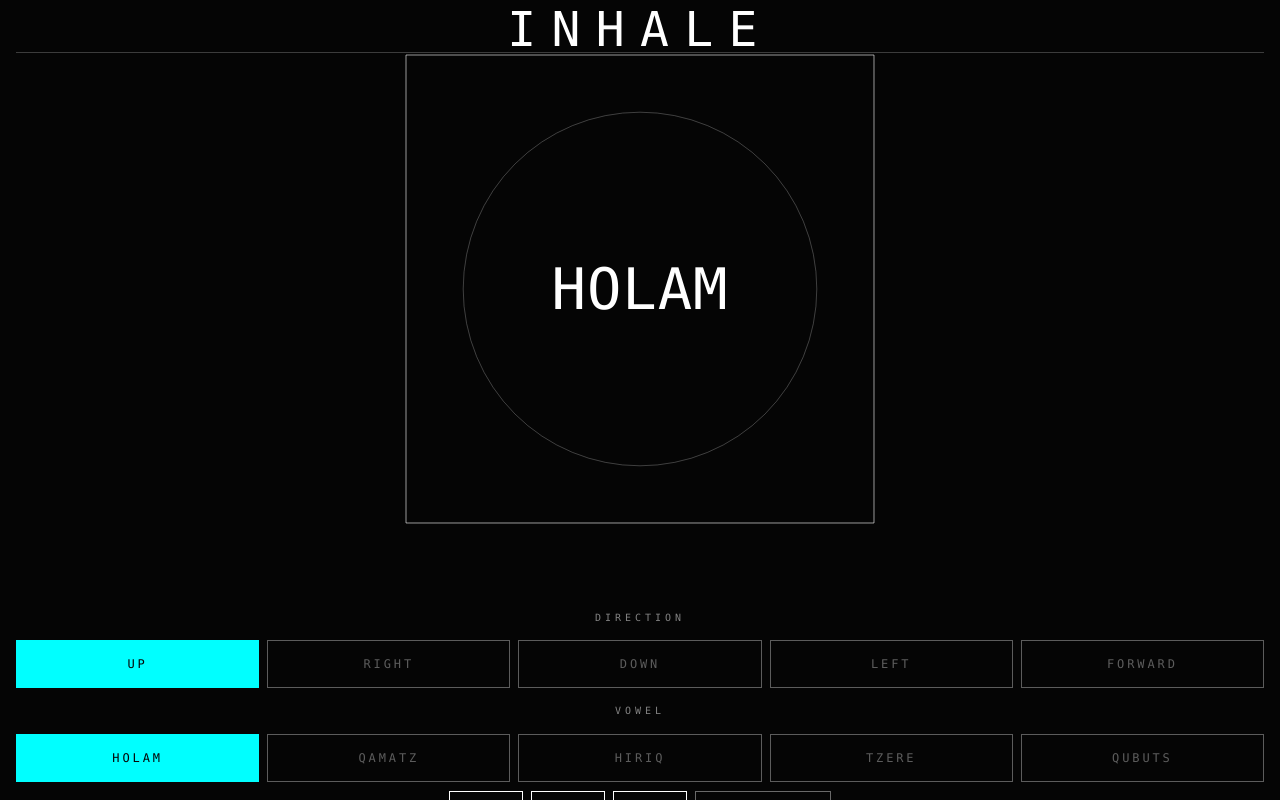
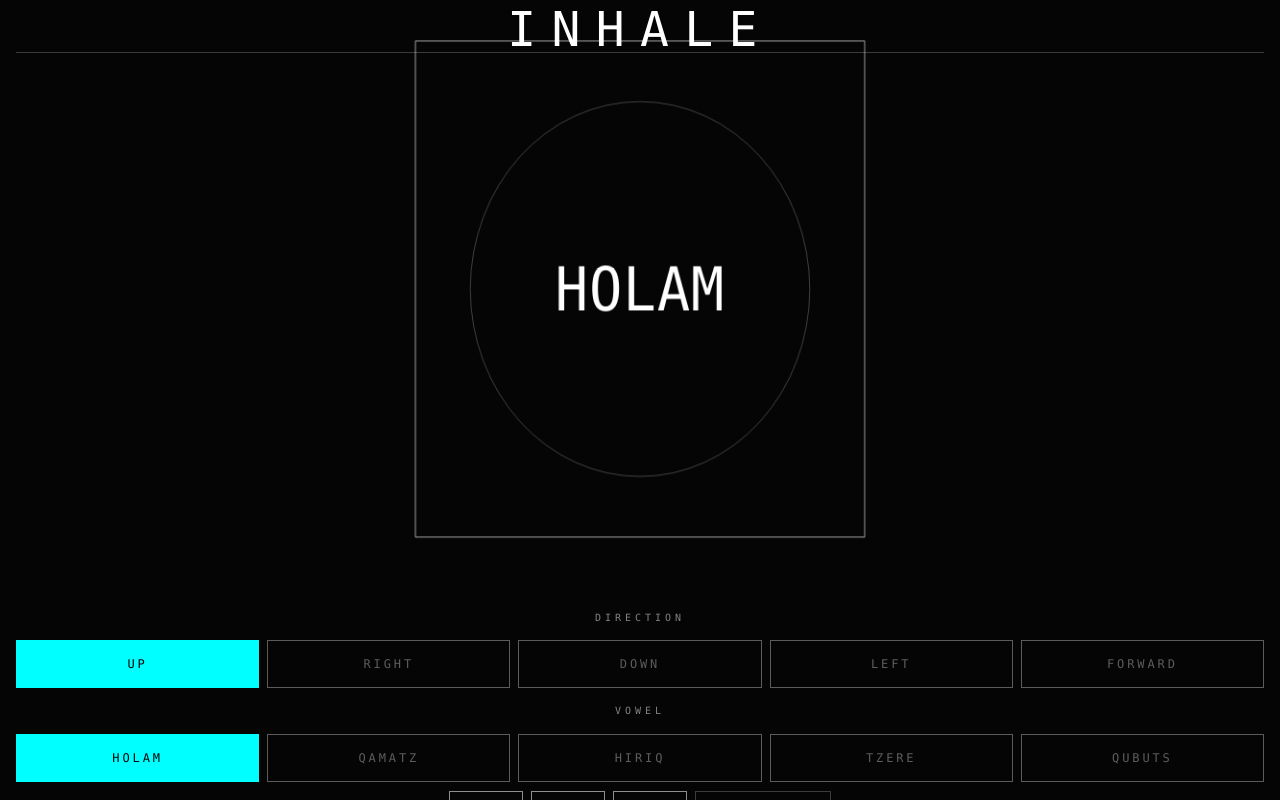
Before and after one commit to bookthief666/Abulafia.Exe, a React (Vite) app: page / in a window 1280 px wide. Built offline with nearby package versions, Linux system fonts and the light colour scheme.

Commit message:
feat: refine ritual core breath dramaturgy

```diff
--- a/src/components/SomaticHud.tsx
+++ b/src/components/SomaticHud.tsx
@@ -1,7 +1,11 @@
-import { useRef } from 'react'
+import { useEffect, useRef, useState } from 'react'
 import type { CSSProperties } from 'react'
 import { useMivta } from '../hooks/useMivta'
-import type { Direction, Vowel } from '../engines/metronomeEngine'
+import type {
+  BreathPhase,
+  Direction,
+  Vowel,
+} from '../engines/metronomeEngine'
 
 const BLACK = '#050505'
 const WHITE = '#FFFFFF'
@@ -80,8 +84,13 @@ const centerZoneStyle: CSSProperties = {
   position: 'relative',
 }
 
-const directionWrapperStyle = (dx: string, dy: string): CSSProperties => ({
-  transform: `translate(${dx}, ${dy})`,
+const directionWrapperStyle = (
+  dx: string,
+  dy: string,
+  sx: number,
+  sy: number,
+): CSSProperties => ({
+  transform: `translate(${dx}, ${dy}) scale(${sx}, ${sy})`,
   transition: 'transform 200ms ease-out',
   willChange: 'transform',
   display: 'flex',
@@ -92,6 +101,19 @@ const directionWrapperStyle = (dx: string, dy: string): CSSProperties => ({
 const forwardScalerStyle = (scale: number): CSSProperties => ({
   transform: `scale(${scale})`,
   transformOrigin: '50% 50%',
+  transition: 'transform 200ms ease-out',
+})
+
+const snapScalerStyle = (active: boolean): CSSProperties => ({
+  transform: `scale(${active ? 1.04 : 1})`,
+  transformOrigin: '50% 50%',
+  transition: 'transform 100ms ease-out',
+})
+
+const breathScalerStyle = (scale: number): CSSProperties => ({
+  transform: `scale(${scale})`,
+  transformOrigin: '50% 50%',
+  willChange: 'transform',
 })
 
 const coreStyle: CSSProperties = {
@@ -152,6 +174,7 @@ const controlsRowStyle: CSSProperties = {
   gap: '8px',
   flexWrap: 'wrap',
   justifyContent: 'center',
+  opacity: 0.55,
 }
 
 const devButtonStyle: CSSProperties = {
@@ -182,7 +205,7 @@ const telemetryStyle: CSSProperties = {
   fontSize: '10px',
   letterSpacing: '0.3em',
   textTransform: 'uppercase',
-  opacity: 0.75,
+  opacity: 0.45,
 }
 
 const telemetryCellStyle: CSSProperties = {
@@ -217,6 +240,20 @@ function directionTranslate(d: Direction): { dx: string; dy: string } {
   }
 }
 
+function directionStretch(d: Direction): { sx: number; sy: number } {
+  switch (d) {
+    case 'up':
+    case 'down':
+      return { sx: 0.96, sy: 1.06 }
+    case 'left':
+    case 'right':
+      return { sx: 1.06, sy: 0.96 }
+    case 'forward':
+    default:
+      return { sx: 1, sy: 1 }
+  }
+}
+
 export function SomaticHud() {
   const { running, runtime, activeStep, progress, start, pause, reset, tick } =
     useMivta()
@@ -236,11 +273,37 @@ export function SomaticHud() {
   const vowel = activeStep.vowel
 
   const { dx, dy } = directionTranslate(direction)
+  const { sx, sy } = directionStretch(direction)
   const forwardScale = direction === 'forward' ? 1.25 : 1
 
+  // Phase-flip punctuation (~100ms). Purely a local UI concern.
+  const prevPhaseRef = useRef<BreathPhase>(phase)
+  const snapTimeoutRef = useRef<ReturnType<typeof setTimeout> | null>(null)
+  const [snap, setSnap] = useState(false)
+
+  useEffect(() => {
+    if (phase !== prevPhaseRef.current) {
+      prevPhaseRef.current = phase
+      if (snapTimeoutRef.current != null) {
+        clearTimeout(snapTimeoutRef.current)
+      }
+      setSnap(true)
+      snapTimeoutRef.current = setTimeout(() => {
+        setSnap(false)
+        snapTimeoutRef.current = null
+      }, 100)
+    }
+    return () => {
+      if (snapTimeoutRef.current != null) {
+        clearTimeout(snapTimeoutRef.current)
+        snapTimeoutRef.current = null
+      }
+    }
+  }, [phase])
+
   // Breath-responsive frame geometry (SVG viewBox 0 0 100 100).
-  // Inhale: frame contracts toward the center; stroke thickens (gathering force).
-  // Exhale: frame releases outward; stroke relaxes (releasing force).
+  // Inhale: frame contracts toward the center; stroke gathers force.
+  // Exhale: frame releases outward; stroke intensifies (restrained) as it blooms.
   let frameInset: number
   let frameStroke: number
   if (phase === 'inhale') {
@@ -248,7 +311,7 @@ export function SomaticHud() {
     frameStroke = 0.6 + 1.8 * p
   } else {
     frameInset = 20 - 15 * p
-    frameStroke = 2.4 - 1.6 * p
+    frameStroke = 1.2 + 0.9 * p
   }
   const frameSize = 100 - 2 * frameInset
 
@@ -256,7 +319,12 @@ export function SomaticHud() {
   const ringR = phase === 'inhale' ? 34 - 8 * p : 26 + 8 * p
   const ringStroke = phase === 'inhale' ? 0.4 + 0.8 * p : 1.2 - 0.6 * p
 
-  // Cyan glow intensifies only on exhale (release).
+  // Core scale — progress-driven, no CSS transition.
+  // Inhale contracts 1.00 -> 0.95 (tension). Exhale blooms 0.95 -> 1.06 (emanation).
+  const breathScale =
+    phase === 'inhale' ? 1 - 0.05 * p : 0.95 + 0.11 * p
+
+  // Cyan glow intensifies only on exhale (restrained release).
   const glow =
     phase === 'exhale'
       ? `drop-shadow(0 0 ${1 + 3 * p}vmin rgba(0,255,255,${(
@@ -264,6 +332,10 @@ export function SomaticHud() {
           0.42 * p
         ).toFixed(3)}))`
       : 'drop-shadow(0 0 0 rgba(0,0,0,0))'
+
+  // Snap-only attribute overrides (discrete, applied to SVG attrs).
+  const frameStrokeRendered = frameStroke + (snap ? 0.6 : 0)
+  const ringOpacityRendered = snap ? 1 : 0.6
 
   return (
     <div style={hudStyle}>
@@ -284,8 +356,10 @@ export function SomaticHud() {
       </section>
 
       <section style={centerZoneStyle}>
-        <div style={directionWrapperStyle(dx, dy)}>
+        <div style={directionWrapperStyle(dx, dy, sx, sy)}>
           <div style={forwardScalerStyle(forwardScale)}>
+            <div style={snapScalerStyle(snap)}>
+              <div style={breathScalerStyle(breathScale)}>
                 <svg
                   viewBox="0 0 100 100"
                   preserveAspectRatio="xMidYMid meet"
@@ -300,7 +374,7 @@ export function SomaticHud() {
                     height={frameSize}
                     fill="none"
                     stroke={WHITE}
-                strokeWidth={frameStroke}
+                    strokeWidth={frameStrokeRendered}
                     vectorEffect="non-scaling-stroke"
                   />
                   <circle
@@ -311,8 +385,20 @@ export function SomaticHud() {
                     stroke={WHITE}
                     strokeWidth={ringStroke}
                     vectorEffect="non-scaling-stroke"
-                opacity={0.6}
+                    opacity={ringOpacityRendered}
                   />
+                  {phase === 'inhale' && (
+                    <circle
+                      cx={50}
+                      cy={50}
+                      r={ringR + 6}
+                      fill="none"
+                      stroke={WHITE}
+                      strokeWidth={0.3 + 0.9 * p}
+                      vectorEffect="non-scaling-stroke"
+                      opacity={0.35 * p}
+                    />
+                  )}
                   <text
                     x={50}
                     y={50}
@@ -326,6 +412,8 @@ export function SomaticHud() {
                     {vowel.toUpperCase()}
                   </text>
                 </svg>
+              </div>
+            </div>
           </div>
         </div>
       </section>
```
Lines whose indentation alone changed are shown as unchanged.
